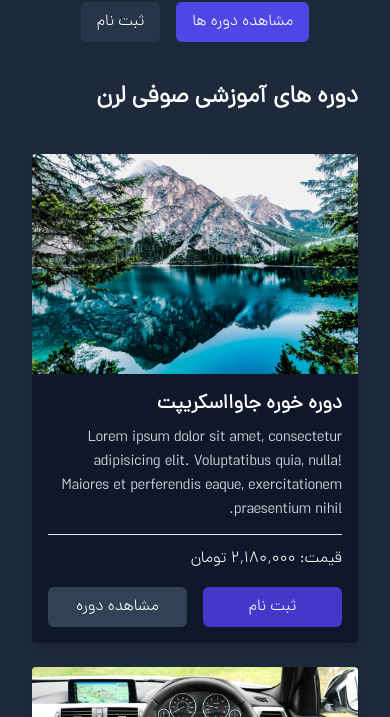
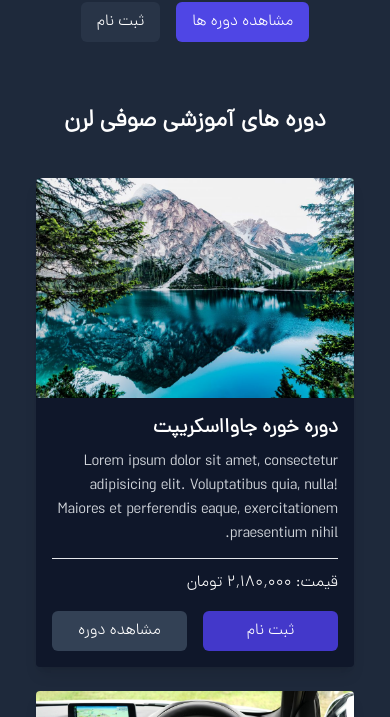
Before and after one commit to soufi-learn/courses-list, a React (Vite) app: page / in a window 390 px wide. Shown: the part 609-1326 px from the top of the page. Built offline with nearby package versions, Linux system fonts and the light colour scheme.

Commit message:
responsive courses list card

```diff
--- a/src/components/courseCard.jsx
+++ b/src/components/courseCard.jsx
@@ -2,7 +2,8 @@ const CourseCard = ({ product }) => {
   const { name, imageUrl, price } = product;
 
   return (
-    <div className="max-w-sm overflow-hidden rounded shadow-lg bg-slate-900">
+    <div className="w-full md:w-1/2 lg:w-1/3 xl:w-1/4 px-3 mb-6">
+      <div className="overflow-hidden rounded shadow-lg bg-slate-900 ">
         <img
           className="w-full h-[220px] object-cover"
           src={imageUrl}
@@ -11,9 +12,9 @@ const CourseCard = ({ product }) => {
         <div className="px-4 pt-4">
           <div className="mb-2 text-xl font-bold">{name}</div>
           <p className="text-base text-gray-300">
-          Lorem ipsum dolor sit amet, consectetur adipisicing elit. Voluptatibus
-          quia, nulla! Maiores et perferendis eaque, exercitationem praesentium
-          nihil.
+            Lorem ipsum dolor sit amet, consectetur adipisicing elit.
+            Voluptatibus quia, nulla! Maiores et perferendis eaque,
+            exercitationem praesentium nihil.
           </p>
 
           {price === 0 ? null : (
@@ -35,6 +36,7 @@ const CourseCard = ({ product }) => {
           </button>
         </div>
       </div>
+    </div>
   );
 };
 
--- a/src/components/pages/CoursesList.jsx
+++ b/src/components/pages/CoursesList.jsx
@@ -4,6 +4,7 @@ import img1 from "../../assets/images/img-1.jpg";
 import img2 from "../../assets/images/img-2.jpg";
 import img3 from "../../assets/images/img-3.jpg";
 import img4 from "../../assets/images/img-4.jpg";
+
 import { useLocation } from "react-router-dom";
 
 const CoursesList = () => {
@@ -19,6 +20,9 @@ const CoursesList = () => {
     { name: "دوره ریسپانسیو سازی", imageUrl: img2, price: 0 },
     { name: "دوره جامع جاوااسکریپت", imageUrl: img3, price: 2180000 },
     { name: "دوره sass", imageUrl: img4, price: 0 },
+    { name: "دوره sass", imageUrl: img4, price: 0 },
+    { name: "دوره sass", imageUrl: img4, price: 0 },
+    { name: "دوره sass", imageUrl: img4, price: 0 },
   ];
 
   // Filter products based on state
@@ -27,12 +31,14 @@ const CoursesList = () => {
   );
 
   return (
-    <div className="container px-8 mt-10">
-      <div className="flex flex-wrap justify-between gap-8 mb-10">
-        <h3>دوره های آموزشی صوفی لرن</h3>
+    <div className="container px-6 mt-10">
+      <div className="flex flex-wrap justify-center flex-col lg:flex-row lg:justify-start gap-8 mb-10">
+        <h3 className={showFilterButton ? "text-start" : "text-center"}>
+          دوره های آموزشی صوفی لرن
+        </h3>
 
         {showFilterButton && (
-          <div className="flex items-center gap-2 toggle-switch">
+          <div className="flex flex-1 lg:dir-ltr items-center  gap-2 toggle-switch">
             <label className="relative inline-block w-16 h-8 cursor-pointer">
               <input
                 type="checkbox"
@@ -48,7 +54,7 @@ const CoursesList = () => {
         )}
       </div>
 
-      <div className="flex flex-wrap items-start gap-6">
+      <div className="flex flex-wrap items-start justify-center lg:justify-start ">
         {filteredCourses.map((product, index) => (
           <CourseCard key={index} product={product} />
         ))}
--- a/src/components/pages/HomePage.jsx
+++ b/src/components/pages/HomePage.jsx
@@ -5,7 +5,7 @@ import { Link } from "react-router-dom";
 const HomePage = () => {
   return (
     <>
-      <div className="px-4 lg:px-20 flex items-center flex-wrap gap-10 lg:gap-0">
+      <div className="px-4 lg:px-20 flex items-center flex-wrap gap-10 lg:gap-0 mb-16">
         <section className="lg:w-1/2 w-full">
           <img src={headerImage} alt="soufi" className="w-5/6 lg:-mr-20 mr-5" />
         </section>
```
Lines whose indentation alone changed are shown as unchanged.
